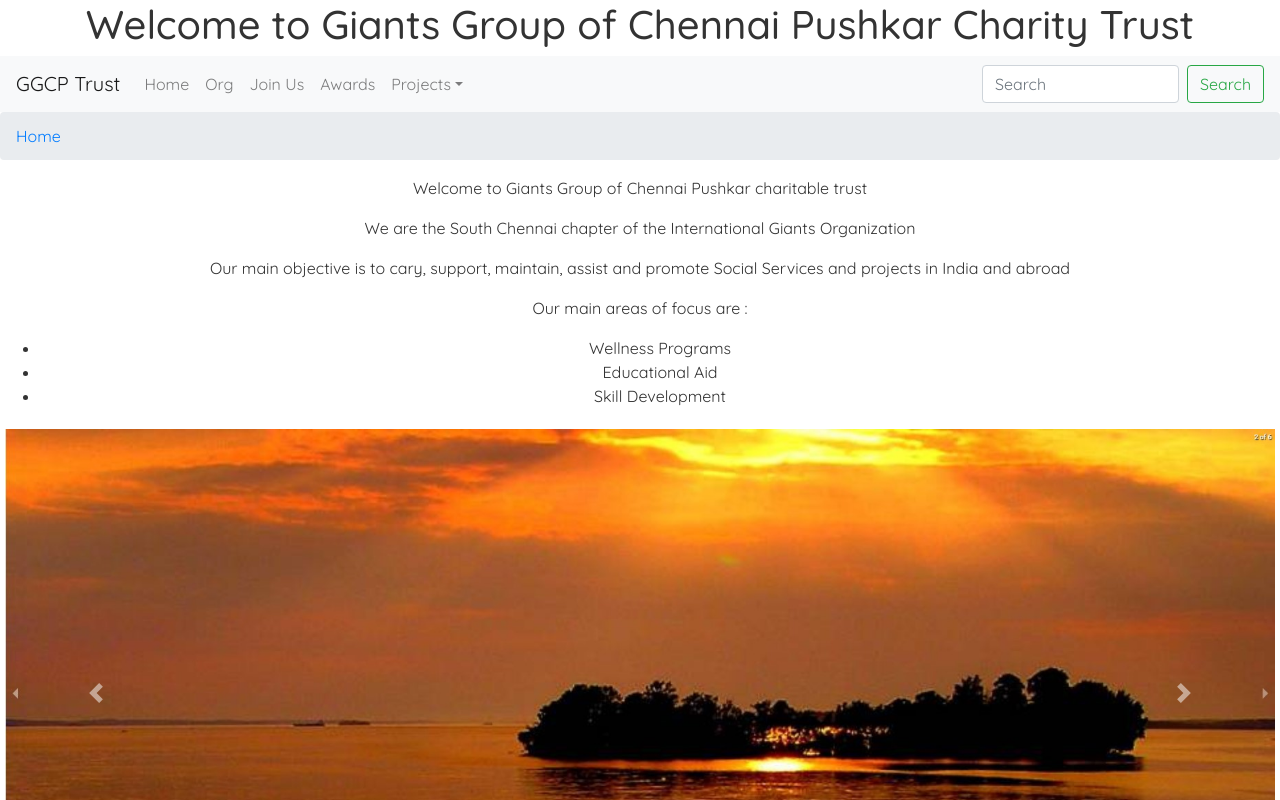
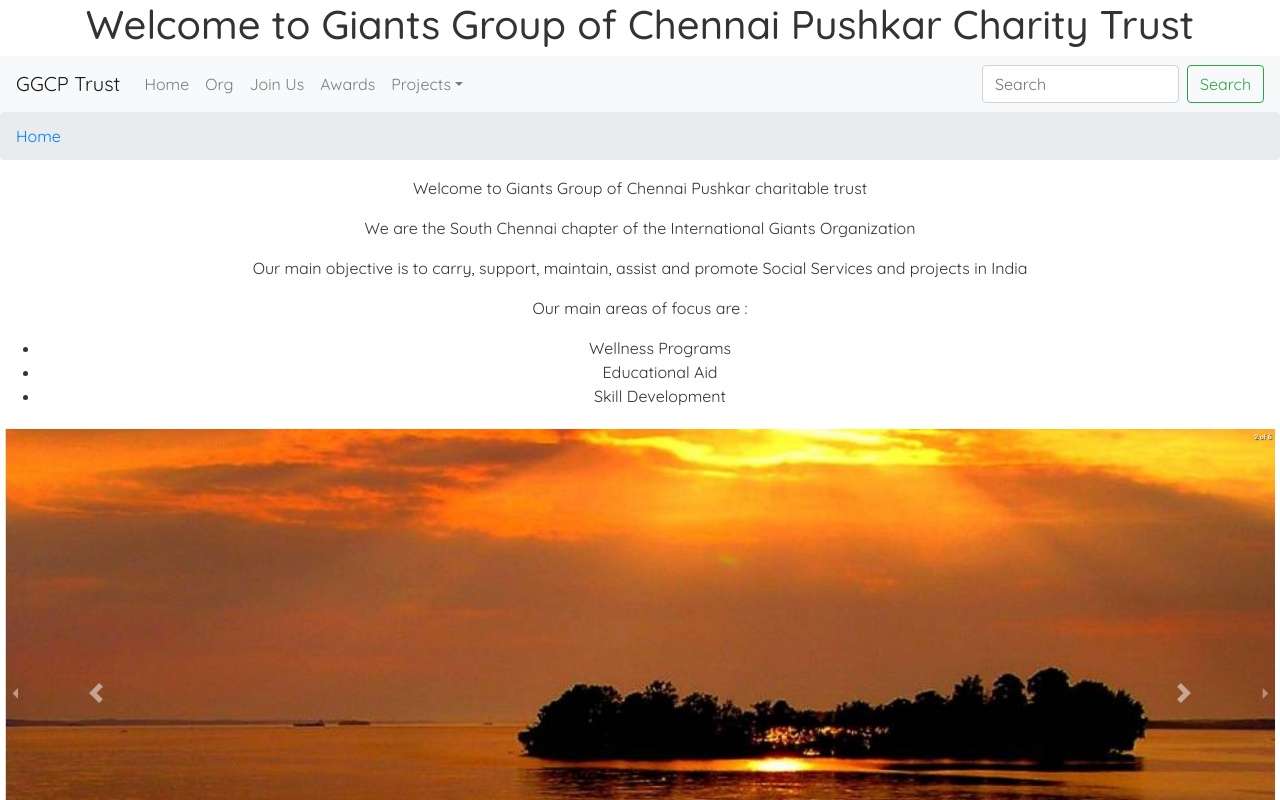
Before and after one commit to umamags/ggcp_react, a React (Create React App) app: page / in a window 1280 px wide. Shown: the top 800 px of the page. Built offline with nearby package versions, Linux system fonts and the light colour scheme.

Commit message:
homepage change

```diff
--- a/src/Home.js
+++ b/src/Home.js
@@ -10,7 +10,7 @@
 		</Breadcrumb>
     	<p>Welcome to Giants Group of Chennai Pushkar charitable trust</p>
     	<p>We are the South Chennai chapter of the International Giants Organization</p>
-    	<p>Our main objective is to cary, support, maintain, assist and promote Social Services and projects in India and abroad </p>
+    	<p>Our main objective is to carry, support, maintain, assist and promote Social Services and projects in India</p>
     	<p> Our main areas of focus are : </p>
         <ul>
             <li>Wellness Programs</li>
```
